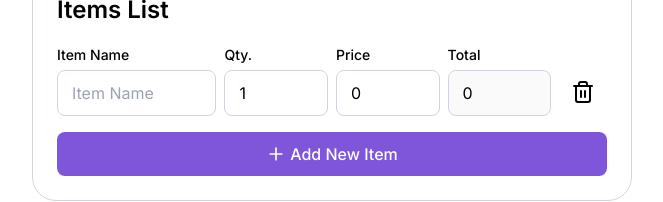
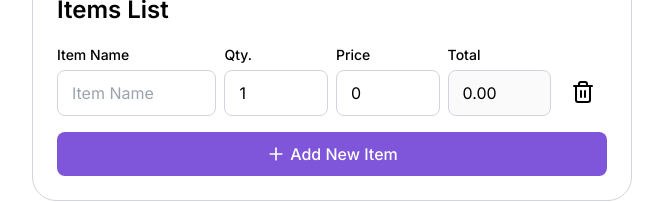
Before and after one commit to farrukhras/invoice-form, a Next.js app: page / in a window 1280 px wide. Shown: the part 1093-1295 px from the top of the page, without its empty margins (0-663 px from the left). Built offline with nearby package versions, Linux system fonts and the light colour scheme; no server answers.

Commit message:
add delete item functionality and calculate the total price of an item

```diff
--- a/pages/components/InvoiceForm.tsx
+++ b/pages/components/InvoiceForm.tsx
@@ -71,7 +71,7 @@ const InvoiceForm: React.FC<InvoiceFormProps> = ({
     validationSchema,
     enableReinitialize: true,
     onSubmit: (values) => {
-      console.log("Submitted values:", values);
+      console.log("Submitted values as JSON:", JSON.stringify(values, null, 2));
       setInvoiceData(values);
     },
   });
@@ -502,7 +502,7 @@ const InvoiceForm: React.FC<InvoiceFormProps> = ({
                   onChange={formik.handleChange}
                   className={inputClassName}
                 />
-                  {formik.touched.items?.[index]?.price &&
+                {formik.touched.items?.[index]?.price &&
                   typeof formik.errors.items?.[index] !== "string" &&
                   formik.errors.items?.[index]?.price && (
                     <p className="text-red-500">
@@ -518,11 +518,8 @@ const InvoiceForm: React.FC<InvoiceFormProps> = ({
                   Total
                 </label>
                 <input
-                  type="number"
-                  placeholder="Price"
-                  name={`items[${index}].price`}
-                  value={formik.values.items[index].price}
-                  onChange={formik.handleChange}
+                  type="text"
+                  value={(item.quantity * item.price).toFixed(2)}
                   className={inputClassName}
                   disabled
                 />
@@ -535,7 +532,15 @@ const InvoiceForm: React.FC<InvoiceFormProps> = ({
                   Total
                 </label>
                 <div className="mt-1 block w-full py-2.5 flex justify-center">
-                  <Trash2 className="w-6 h-6 cursor-pointer" />
+                  <Trash2
+                    className="w-6 h-6 cursor-pointer"
+                    onClick={() => {
+                      const items = formik.values.items.filter(
+                        (_, i) => i !== index
+                      );
+                      formik.setFieldValue("items", items);
+                    }}
+                  />
                 </div>
               </div>
             </div>
```
